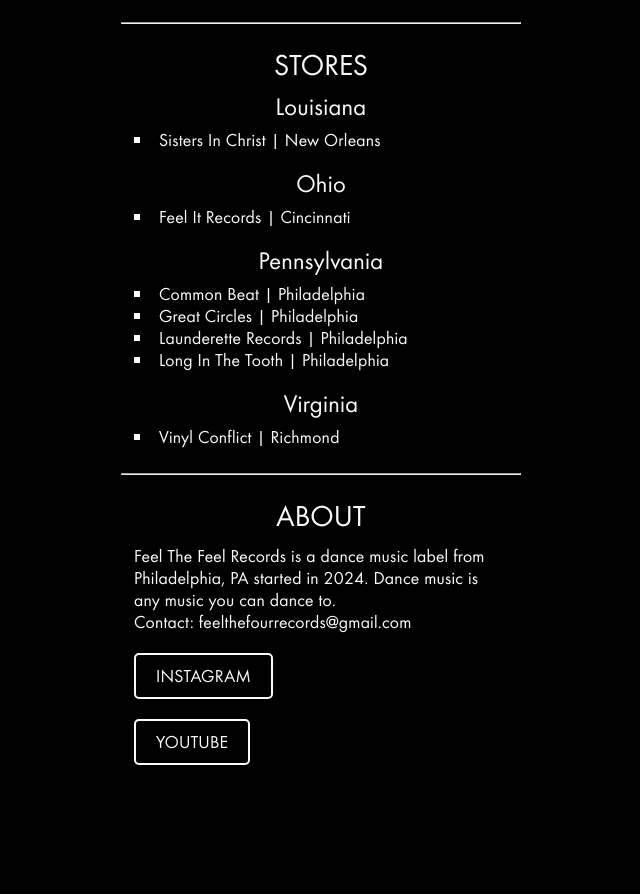
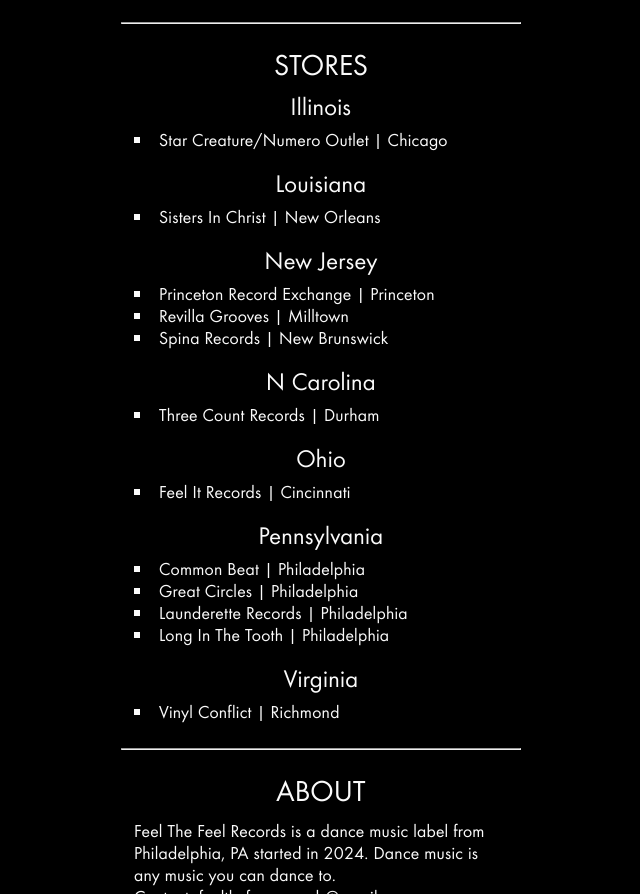
Before and after one commit to JarrettD5309/ftf-website, a plain HTML site: page index.html in a window 1280 px wide. Shown: the part 1339-2233 px from the top of the page, without its empty margins (319-959 px from the left). Before the commit the page ends 2149 px from the top, so only its background shows below. Drawn offline with Linux system fonts and the light colour scheme.

Commit message:
add nj, nc, il stores

```diff
--- a/index.html
+++ b/index.html
@@ -57,9 +57,23 @@
 
     <section class="main-section">
       <h2>Stores</h2>
-      <h3>Louisiana</h3>
+      <h3>Illinois</h3>
+      <ul class="margin-top-1rem">
+        <li>Star Creature/Numero Outlet | Chicago</li>
+      </ul>
+      <h3 class="margin-top-2rem">Louisiana</h3>
       <ul class="margin-top-1rem">
         <li>Sisters In Christ | New Orleans</li>
+      </ul>
+      <h3 class="margin-top-2rem">New Jersey</h3>
+      <ul class="margin-top-1rem">
+        <li>Princeton Record Exchange | Princeton</li>
+        <li>Revilla Grooves | Milltown</li>
+        <li>Spina Records | New Brunswick</li>
+      </ul>
+      <h3 class="margin-top-2rem">N Carolina</h3>
+      <ul class="margin-top-1rem">
+        <li>Three Count Records | Durham</li>
       </ul>
       <h3 class="margin-top-2rem">Ohio</h3>
       <ul class="margin-top-1rem">
```
